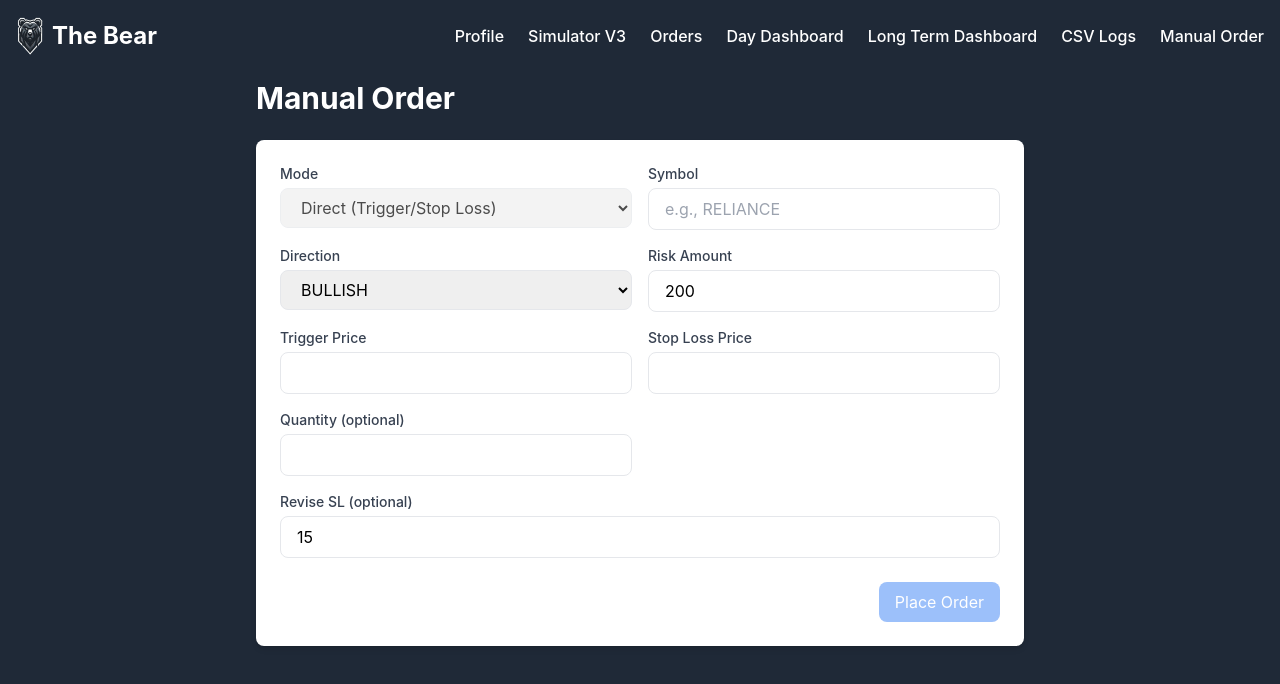
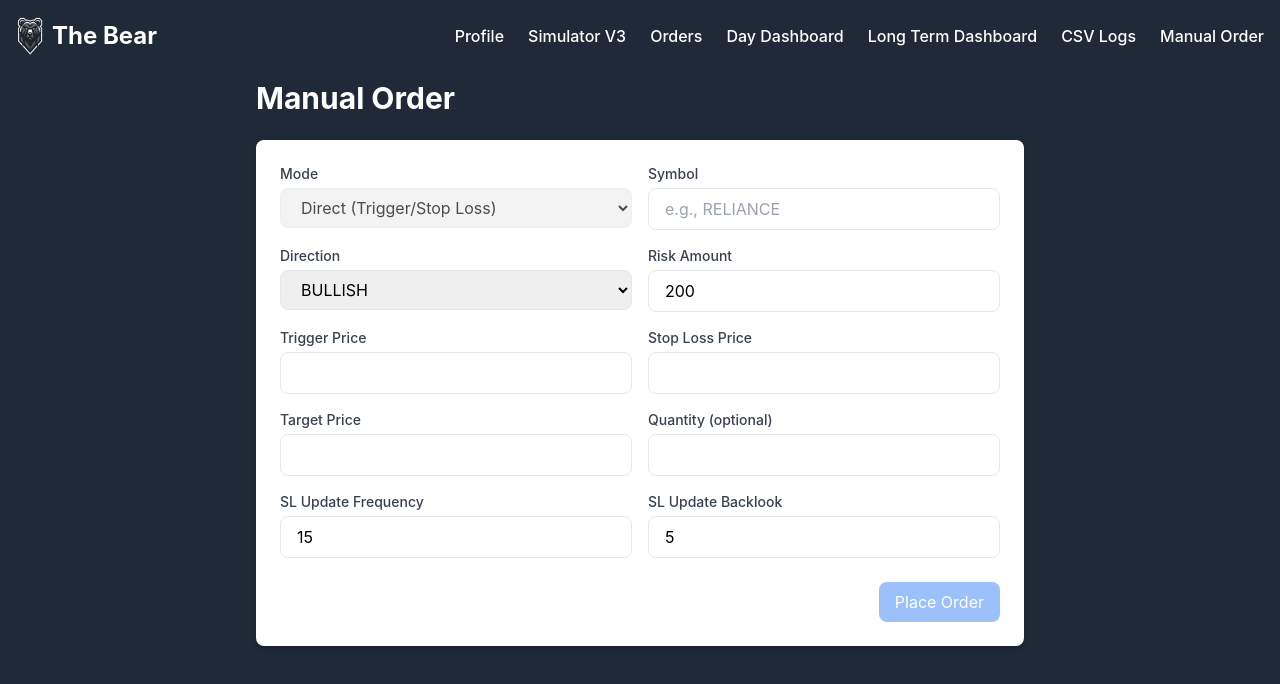
Before and after one commit to Karan96Kaushik/the-bear-landing-page, a React (Create React App) app: page /manual-order in a window 1280 px wide. Shown: the top 684 px of the page. Built offline with nearby package versions, Linux system fonts and the light colour scheme; sample sign-in values are in the browser's storage; what chartjs-chart-financial, chartjs-plugin-zoom would draw is missing.

Commit message:
UI updates

```diff
--- a/src/pages/ManualOrder.js
+++ b/src/pages/ManualOrder.js
@@ -7,13 +7,13 @@ export default function ManualOrder() {
   const [mode, setMode] = useState('direct'); // 'levels' | 'direct'
   const [symbol, setSymbol] = useState('');
   const [direction, setDirection] = useState('BULLISH');
-
+  const [targetPrice, setTargetPrice] = useState('');
 
   // direct mode
   const [triggerPrice, setTriggerPrice] = useState('');
   const [stopLossPrice, setStopLossPrice] = useState('');
   const [quantity, setQuantity] = useState('');
-
+  const [slUpdateInterval, setSlUpdateInterval] = useState('5');
   const [riskAmount, setRiskAmount] = useState(200);
   const [reviseSL, setReviseSL] = useState('15'); // optional
 
@@ -53,9 +53,12 @@ export default function ManualOrder() {
       setResult(resp.result || resp);
       toast.success('Manual order created (check API response)');
     } catch (err) {
+      const responseData = err?.response?.data;
       const msg =
-        err?.response?.data?.message ||
-        err?.response?.data?.error ||
+        (typeof responseData === 'string' ? responseData : undefined) ||
+        responseData?.message ||
+        responseData?.error ||
+        responseData?.errors?.[0]?.message ||
         err?.message ||
         'Failed to create order';
       toast.error(msg);
@@ -138,6 +141,15 @@ export default function ManualOrder() {
                   />
                 </div>
                 <div>
+                  <label className="block text-sm font-medium text-gray-700 dark:text-gray-300 mb-1">Target Price</label>
+                  <input
+                    type="number"
+                    value={targetPrice}
+                    onChange={(e) => setTargetPrice(e.target.value)}
+                    className="w-full px-4 py-2 border rounded-lg focus:outline-none focus:ring-2 focus:ring-blue-500 dark:bg-gray-700 dark:text-white"
+                  />
+                </div>
+                <div>
                   <label className="block text-sm font-medium text-gray-700 dark:text-gray-300 mb-1">Quantity (optional)</label>
                   <input
                     type="number"
@@ -149,12 +161,23 @@ export default function ManualOrder() {
               </>
 
 
-            <div className="md:col-span-2">
-              <label className="block text-sm font-medium text-gray-700 dark:text-gray-300 mb-1">Revise SL (optional)</label>
+            <div className="md:col-span-1">
+              <label className="block text-sm font-medium text-gray-700 dark:text-gray-300 mb-1">SL Update Frequency</label>
               <input
                 type="number"
                 value={reviseSL}
                 onChange={(e) => setReviseSL(e.target.value)}
+                className="w-full px-4 py-2 border rounded-lg focus:outline-none focus:ring-2 focus:ring-blue-500 dark:bg-gray-700 dark:text-white"
+                placeholder="leave empty to use default"
+              />
+            </div>
+
+            <div className="md:col-span-1">
+              <label className="block text-sm font-medium text-gray-700 dark:text-gray-300 mb-1">SL Update Backlook</label>
+              <input
+                type="number"
+                value={slUpdateInterval}
+                onChange={(e) => setSlUpdateInterval(e.target.value)}
                 className="w-full px-4 py-2 border rounded-lg focus:outline-none focus:ring-2 focus:ring-blue-500 dark:bg-gray-700 dark:text-white"
                 placeholder="leave empty to use default"
               />
```
